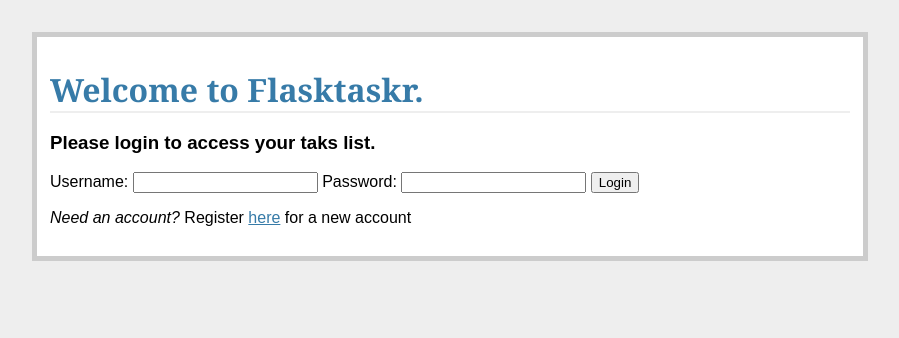
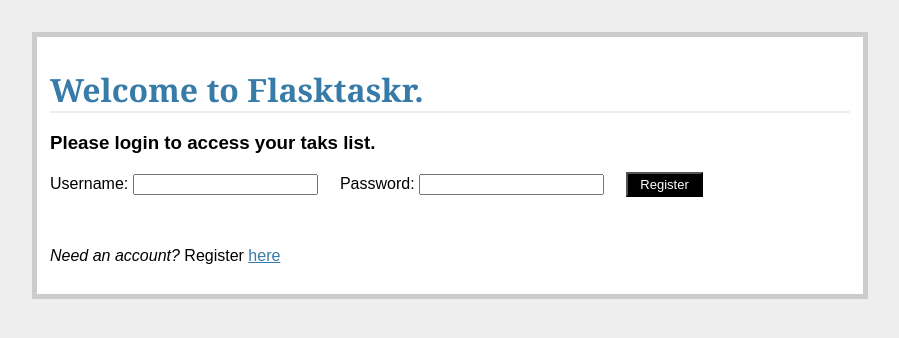
Before and after one commit to janhaans/flasktaskr, a Flask app: page / in a window 1280 px wide. Shown: the top 338 px of the page, without its empty margins (190-1089 px from the left). Run offline with Flask 2, Linux system fonts and the light colour scheme.

Commit message:
Added login form

```diff
--- a/project/templates/login.html
+++ b/project/templates/login.html
@@ -4,12 +4,19 @@
 <h1>Welcome to Flasktaskr.</h1>
 <h3>Please login to access your taks list.</h3>
 
-<form method="POST" action="/">
-	<span>Username: <input type="text" name="username" value="{{request.form.username}}"></span>
-	<span>Password: <input type="text" name="password" value="{{request.form.password}}"></span>
-	<input type="submit" value="Login">
+<form method="POST" action="{{ url_for('login') }}">
+	{{ form.csrf_token }}
+	<p>
+		{{ form.username.label }}: {{ form.username}}
+		&nbsp; &nbsp;
+		{{ form.password.label }}: {{ form.password }}
+		&nbsp; &nbsp;
+		<input class="button" type="submit" value="Register">
+	</p>
 </form>
 
-<p><em>Need an account?</em> Register <a href="/register">here</a> for a new account</p>
+<br>
+
+<p><em>Need an account?</em> Register <a href="/register">here</a></p>
 
 {% endblock %}
--- a/project/views.py
+++ b/project/views.py
@@ -29,15 +29,20 @@ def logout():
 
 @app.route("/", methods=["GET", "POST"])
 def login():
-	if request.method=="POST":
-		if request.form["username"]==app.config["USER"] and request.form["password"]==app.config["PASSWORD"]:
+	error = None
+	form = LoginForm()
+	if form.validate_on_submit():
+		user = User.query.filter_by(name=form.username.data).first()
+		if user is not None and user.password == form.password.data:
 			session["logged_in"] = True
 			flash("Welcome")
 			return redirect(url_for("tasks"))
 		else:
-			error = "Invalid credentials, please try again"
-			return render_template("login.html", error=error)
-	return render_template("login.html")
+			error = "Invalid username or password"
+	else:
+		if request.method == "POST":
+			error = "All fields are required"
+	return render_template("login.html", form=form, error=error)
 
 @app.route("/tasks")
 @login_required
```
